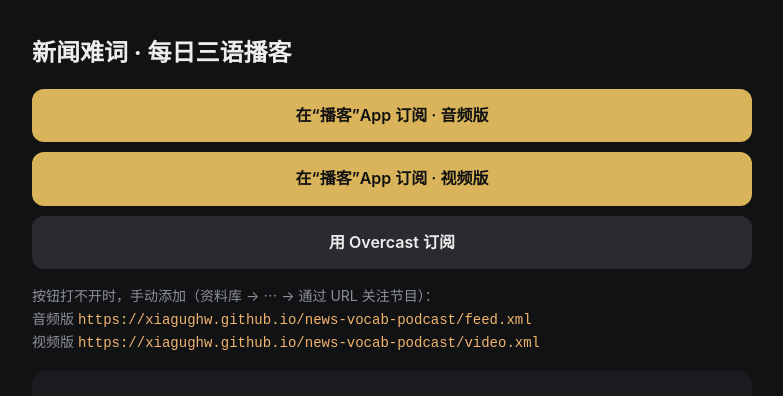
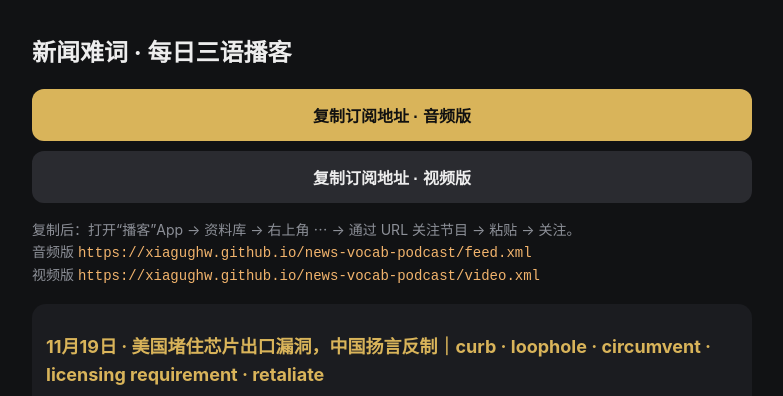
Before and after one commit to XiaguGHW/news-vocab-podcast, a plain HTML site: page docs/index.html in a window 1280 px wide. Shown: the top 396 px of the page, without its empty margins (248-1031 px from the left). Drawn offline with Linux system fonts and the light colour scheme.

```diff
--- a/docs/feed.xml
+++ b/docs/feed.xml
@@ -11,7 +11,7 @@
 <itunes:category text="Education"><itunes:category text="Language Learning"/></itunes:category>
 <itunes:explicit>false</itunes:explicit>
 <itunes:type>episodic</itunes:type>
-<lastBuildDate>Thu, 19 Nov 2026 10:04:54 +0000</lastBuildDate>
+<lastBuildDate>Thu, 19 Nov 2026 10:14:33 +0000</lastBuildDate>
 <item>
 <title>11月19日 · 美国堵住芯片出口漏洞，中国扬言反制｜curb · loophole · circumvent · licensing requirement · retaliate</title>
 <guid isPermaLink="false">news-vocab-2026-11-19</guid>
--- a/docs/index.html
+++ b/docs/index.html
@@ -4,15 +4,16 @@
 h1{font-size:24px}h2{font-size:18px;color:#d9b45a}section{background:#1b1c20;border-radius:14px;padding:14px;margin:16px 0}
 video{width:100%;max-height:80vh;background:#000;border-radius:10px}a{color:#86b8ff}.en{color:#86b8ff}.de{color:#f2b46d}
 code{word-break:break-all;color:#f2b46d}.tr{color:#8d9098;font-size:14px}summary{cursor:pointer;color:#8d9098}
-.btn,.btn2{display:block;text-align:center;padding:14px;margin:10px 0;border-radius:12px;font-weight:600;text-decoration:none}
+.btn,.btn2{display:block;width:100%;border:0;font-size:16px;text-align:center;padding:14px;margin:10px 0;border-radius:12px;font-weight:600;text-decoration:none}
 .btn{background:#d9b45a;color:#111}.btn2{background:#2a2b30;color:#ededed}</style></head><body>
 <h1>新闻难词 · 每日三语播客</h1>
 <p class=sub>
-<a class=btn href="podcasts://xiagughw.github.io/news-vocab-podcast/feed.xml">在“播客”App 订阅 · 音频版</a>
-<a class=btn href="podcasts://xiagughw.github.io/news-vocab-podcast/video.xml">在“播客”App 订阅 · 视频版</a>
-<a class=btn2 href="overcast://x-callback-url/add?url=https://xiagughw.github.io/news-vocab-podcast/feed.xml">用 Overcast 订阅</a></p>
-<p class=tr>按钮打不开时，手动添加（资料库 → ⋯ → 通过 URL 关注节目）：<br>
+<button class=btn data-url="https://xiagughw.github.io/news-vocab-podcast/feed.xml">复制订阅地址 · 音频版</button>
+<button class=btn2 data-url="https://xiagughw.github.io/news-vocab-podcast/video.xml">复制订阅地址 · 视频版</button></p>
+<p class=tr id=msg>复制后：打开“播客”App → 资料库 → 右上角 ⋯ → 通过 URL 关注节目 → 粘贴 → 关注。<br>
 音频版 <code>https://xiagughw.github.io/news-vocab-podcast/feed.xml</code><br>视频版 <code>https://xiagughw.github.io/news-vocab-podcast/video.xml</code></p>
+<script>document.querySelectorAll('[data-url]').forEach(b=>b.onclick=async()=>{const u=b.dataset.url;
+try{await navigator.clipboard.writeText(u);b.textContent='已复制 ✓';}catch(e){prompt('长按复制这个地址',u);}});</script>
 <section><h2>11月19日 · 美国堵住芯片出口漏洞，中国扬言反制｜curb · loophole · circumvent · licensing requirement · retaliate</h2>
 <video controls playsinline preload="none" poster="episodes/2026-11-19.jpg" src="media/2026-11-19.mp4"></video>
 <p><a href="media/2026-11-19.mp3">只听音频（MP3）</a></p>
--- a/docs/video.xml
+++ b/docs/video.xml
@@ -11,7 +11,7 @@
 <itunes:category text="Education"><itunes:category text="Language Learning"/></itunes:category>
 <itunes:explicit>false</itunes:explicit>
 <itunes:type>episodic</itunes:type>
-<lastBuildDate>Thu, 19 Nov 2026 10:04:54 +0000</lastBuildDate>
+<lastBuildDate>Thu, 19 Nov 2026 10:14:33 +0000</lastBuildDate>
 <item>
 <title>11月19日 · 美国堵住芯片出口漏洞，中国扬言反制｜curb · loophole · circumvent · licensing requirement · retaliate</title>
 <guid isPermaLink="false">news-vocab-2026-11-19-video</guid>
```
